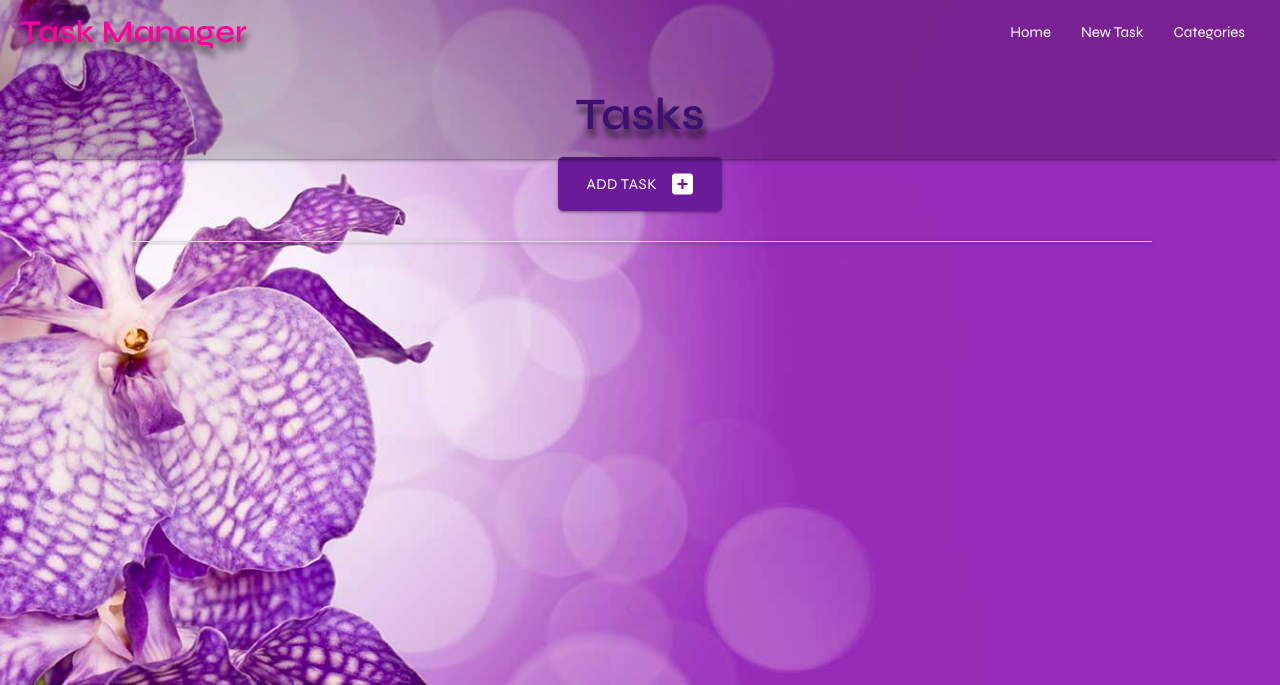
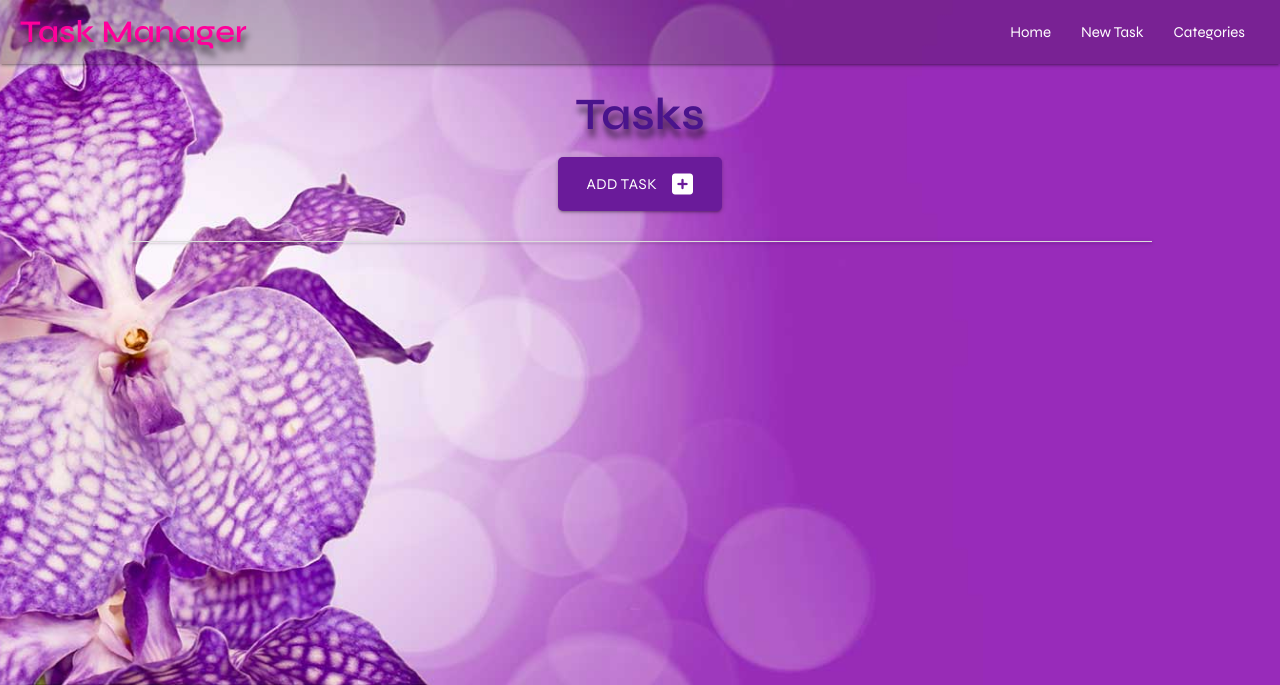
Before and after one commit to JoyZadan/relational-task-manager, a Flask app: page / in a window 1280 px wide. Shown: the top 685 px of the page. Run offline with Flask 2, Linux system fonts and the light colour scheme; data that the repository does not hold is empty; some libraries are stand-ins or nearby versions.

Commit message:
Revert navbar height to original after testing FAR logo for internship

```diff
--- a/taskmanager/static/css/style.css
+++ b/taskmanager/static/css/style.css
@@ -84,7 +84,7 @@ nav {
     padding: 0 20px;
     z-index: 100;
     background: rgba(0, 0, 0, 0.2);
-    height: 10.625rem;
+    /* height: 10.625rem; */
 }
 
 nav.active {
```
